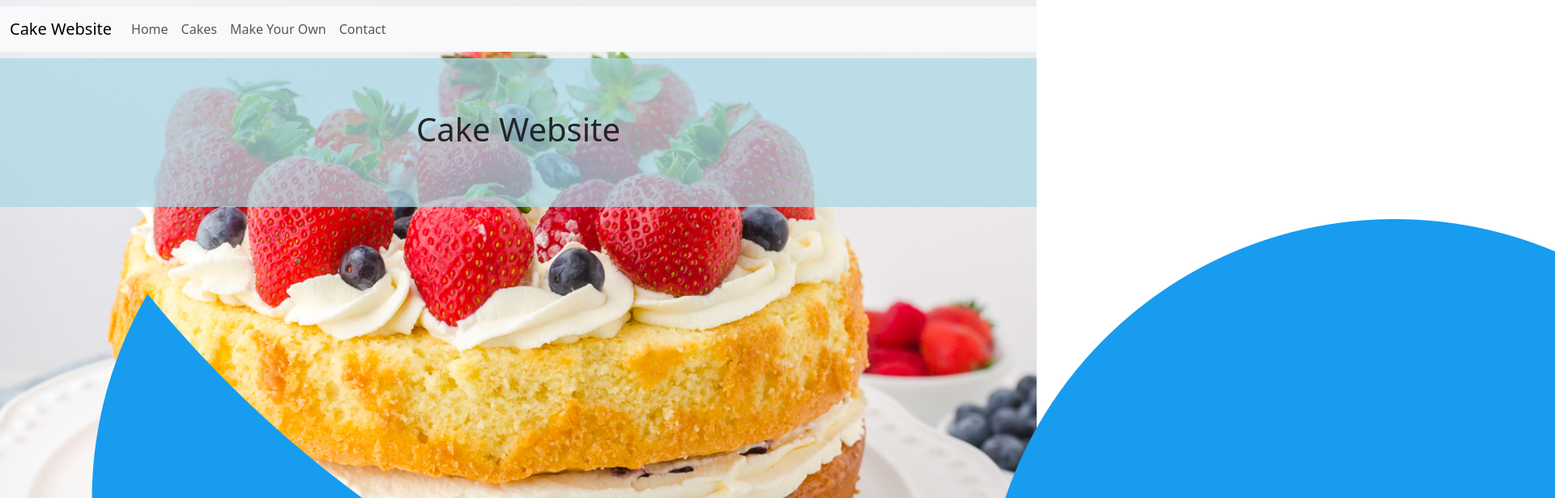
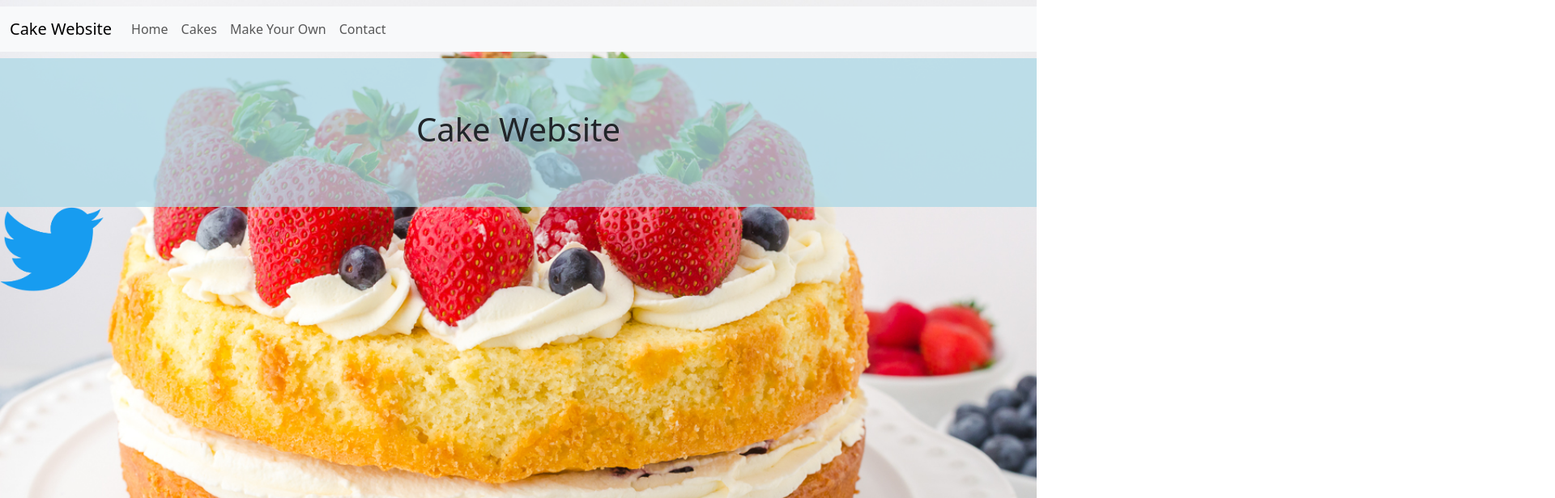
Before and after one commit to JackCooperCollege/Cake-Website, a plain HTML site: page index.html in a window 1280 px wide. Shown: the top 616 px of the page at 81% size, 1920 px wide, since content can reach past the window. Drawn offline with nearby package versions, Linux system fonts and the light colour scheme.

Commit message:
Fixed social link

```diff
--- a/index.html
+++ b/index.html
@@ -35,6 +35,6 @@
         </div>
     </body>
     <footer>
-      <a href="https://twitter.com"><img src="assets/twitter_logo.png" alt=""></a>
+      <a href="https://twitter.com"><img src="assets/twitter_logo.png" alt="" style="width: 10%;"></a>
     </footer>
 </html>
```
